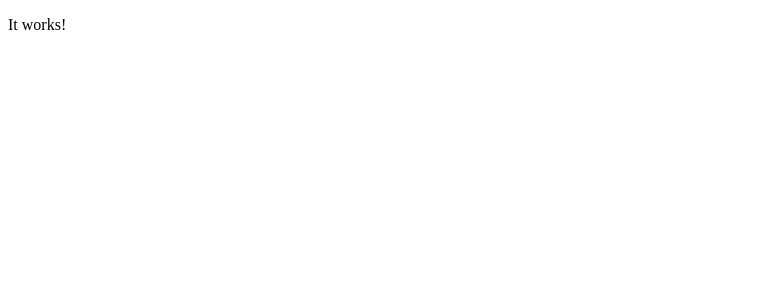
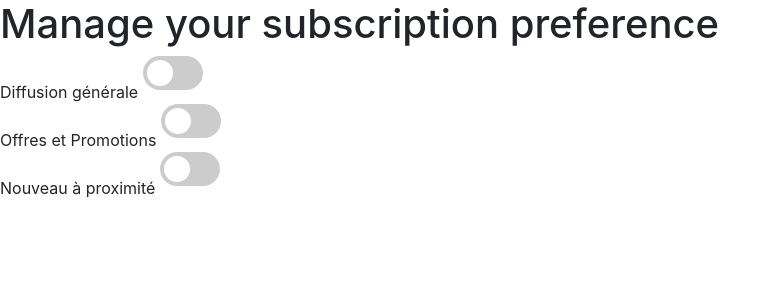
Before and after one commit to CentraleFitness/email_api, a Django app: a page that uses emailproj/emailapp/templates/emailapp/manage.html in a window 1280 px wide. Before the commit the part shown is almost empty. Shown: the top 300 px of the page, without its empty margins (0-780 px from the left). Run offline with Django 3.2, Linux system fonts and the light colour scheme; some libraries are stand-ins or nearby versions.

Commit message:
basic switch

```diff
--- a/emailproj/emailapp/templates/emailapp/manage.html
+++ b/emailproj/emailapp/templates/emailapp/manage.html
@@ -1,9 +1,36 @@
+{% load static %}
 <!DOCTYPE html>
 <html>
     <head>
         <title>Subscription management</title>
+        <link rel="stylesheet" href="https://stackpath.bootstrapcdn.com/bootstrap/4.1.3/css/bootstrap.min.css" integrity="sha384-MCw98/SFnGE8fJT3GXwEOngsV7Zt27NXFoaoApmYm81iuXoPkFOJwJ8ERdknLPMO" crossorigin="anonymous">
+        <link rel="stylesheet" href="{% static 'css/switch.css' %}">
     </head>
     <body>
-        <p>It works!</p>
+        <div>
+            <h1>Manage your subscription preference</h1>
+        </div>
+        <div>
+            Diffusion générale
+            <label class="switch">
+                <input type="checkbox">
+                <span class="slider round"></span>
+            </label>
+        </div>
+        <div>
+            Offres et Promotions
+            <label class="switch">
+                <input type="checkbox">
+                <span class="slider round"></span>
+            </label>
+        </div>
+        <div>
+            Nouveau à proximité
+            <label class="switch">
+                <input type="checkbox">
+                <span class="slider round"></span>
+            </label>
+        </div>
+
     </body>
 </html>
--- /dev/null
+++ b/emailproj/emailproj/static/css/switch.css
@@ -0,0 +1,58 @@
+ /* The switch - the box around the slider */
+ .switch {
+    position: relative;
+    display: inline-block;
+    width: 60px;
+    height: 34px;
+  }
+
+  /* Hide default HTML checkbox */
+  .switch input {display:none;}
+
+  /* The slider */
+  .slider {
+    position: absolute;
+    cursor: pointer;
+    top: 0;
+    left: 0;
+    right: 0;
+    bottom: 0;
+    background-color: #ccc;
+    -webkit-transition: .4s;
+    transition: .4s;
+  }
+
+  .slider:before {
+    position: absolute;
+    content: "";
+    height: 26px;
+    width: 26px;
+    left: 4px;
+    bottom: 4px;
+    background-color: white;
+    -webkit-transition: .4s;
+    transition: .4s;
+  }
+
+  input:checked + .slider {
+    background-color: #2196F3;
+  }
+
+  input:focus + .slider {
+    box-shadow: 0 0 1px #2196F3;
+  }
+
+  input:checked + .slider:before {
+    -webkit-transform: translateX(26px);
+    -ms-transform: translateX(26px);
+    transform: translateX(26px);
+  }
+
+  /* Rounded sliders */
+  .slider.round {
+    border-radius: 34px;
+  }
+
+  .slider.round:before {
+    border-radius: 50%;
+  }
```
Also changed, not shown: emailproj/emailproj/settings.py (+7 -0 lines).
